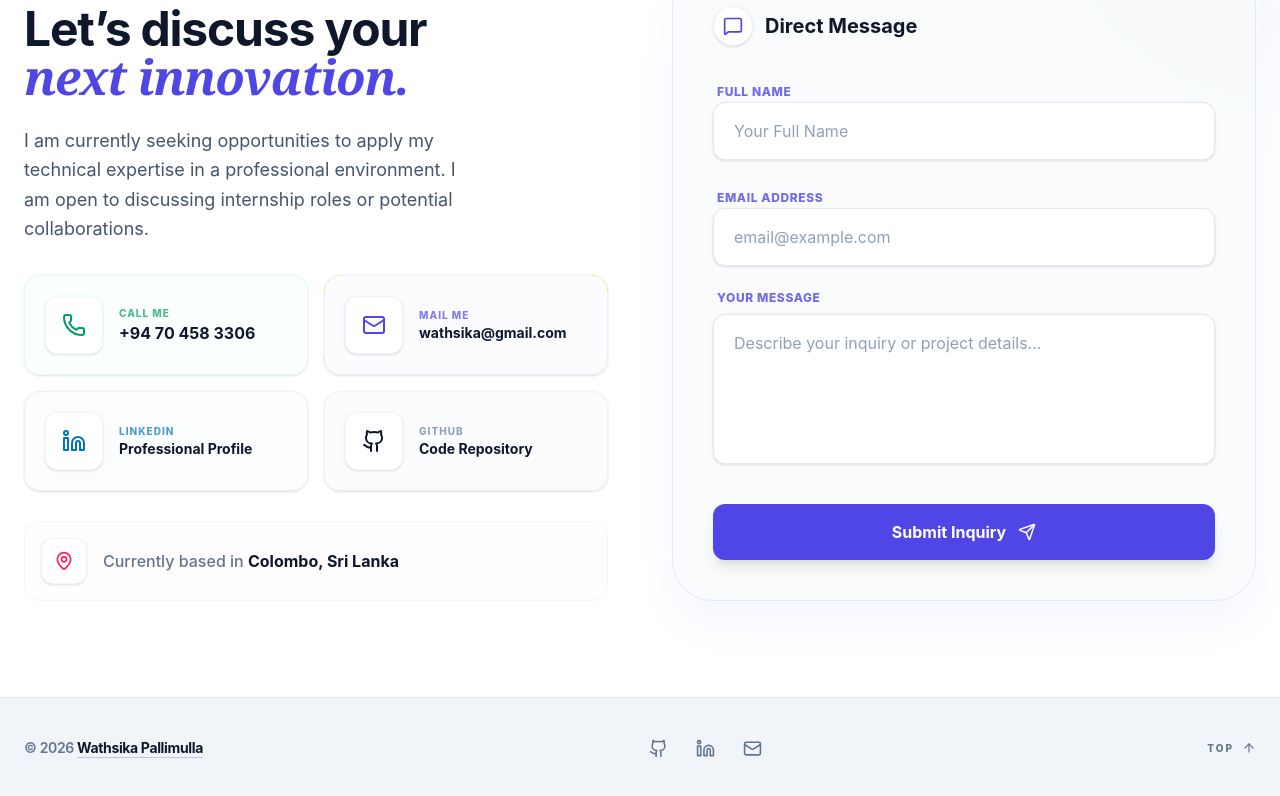
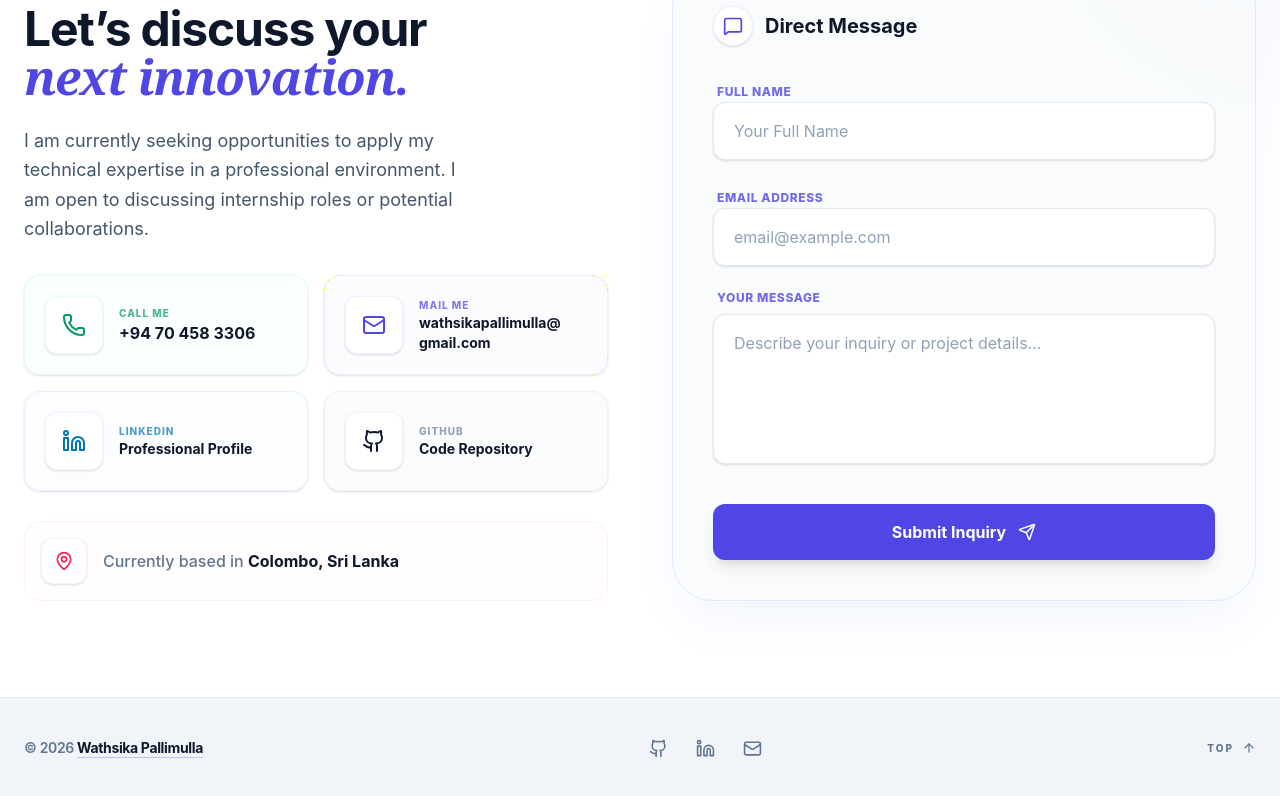
Before and after one commit to Wathsika/my-portfolio, a React (Vite) app: page / in a window 1280 px wide. Shown: the part 3186-3982 px from the top of the page. Built offline with nearby package versions, Linux system fonts and the light colour scheme.

Commit message:
fix some ui issues

```diff
--- a/src/components/Contact.jsx
+++ b/src/components/Contact.jsx
@@ -107,7 +107,9 @@ export default function Contact() {
                       Mail Me
                     </p>
                     <p className="text-slate-900 font-bold text-sm">
-                      wathsika@gmail.com
+                      wathsikapallimulla@
+                      <br />
+                      gmail.com
                     </p>
                   </div>
                 </a>
@@ -230,7 +232,7 @@ export default function Contact() {
               {/* Status Notifications */}
               {status === "success" && (
                 <div className="flex items-center gap-2 text-emerald-600 font-bold text-sm bg-emerald-50 p-3 rounded-lg border border-emerald-100">
-                  <CheckCircle size={18} /> Message sent successfully!
+                  <CheckCircle size={18} /> Mail sent successfully!
                 </div>
               )}
               {status === "error" && (
--- a/src/components/Navbar.jsx
+++ b/src/components/Navbar.jsx
@@ -14,7 +14,7 @@ export default function Navbar() {
 
         {/* Desktop Nav Links */}
         <div className="hidden md:flex space-x-8 font-bold text-slate-600">
-          <a href="#about" className="hover:text-[#4f46e5] transition-colors">
+          <a href="#hero" className="hover:text-[#4f46e5] transition-colors">
             About
           </a>
           <a href="#skills" className="hover:text-[#4f46e5] transition-colors">
```
